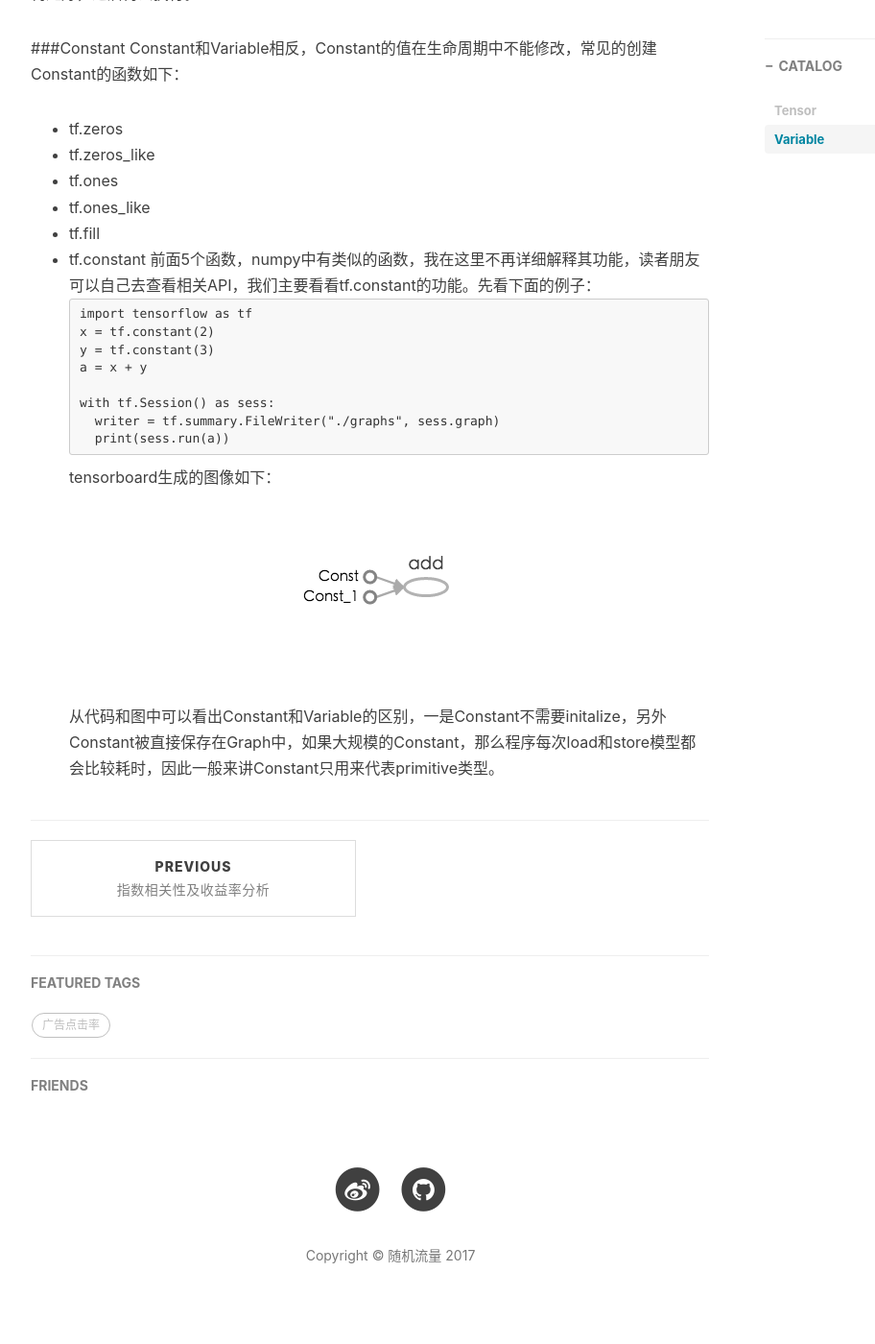
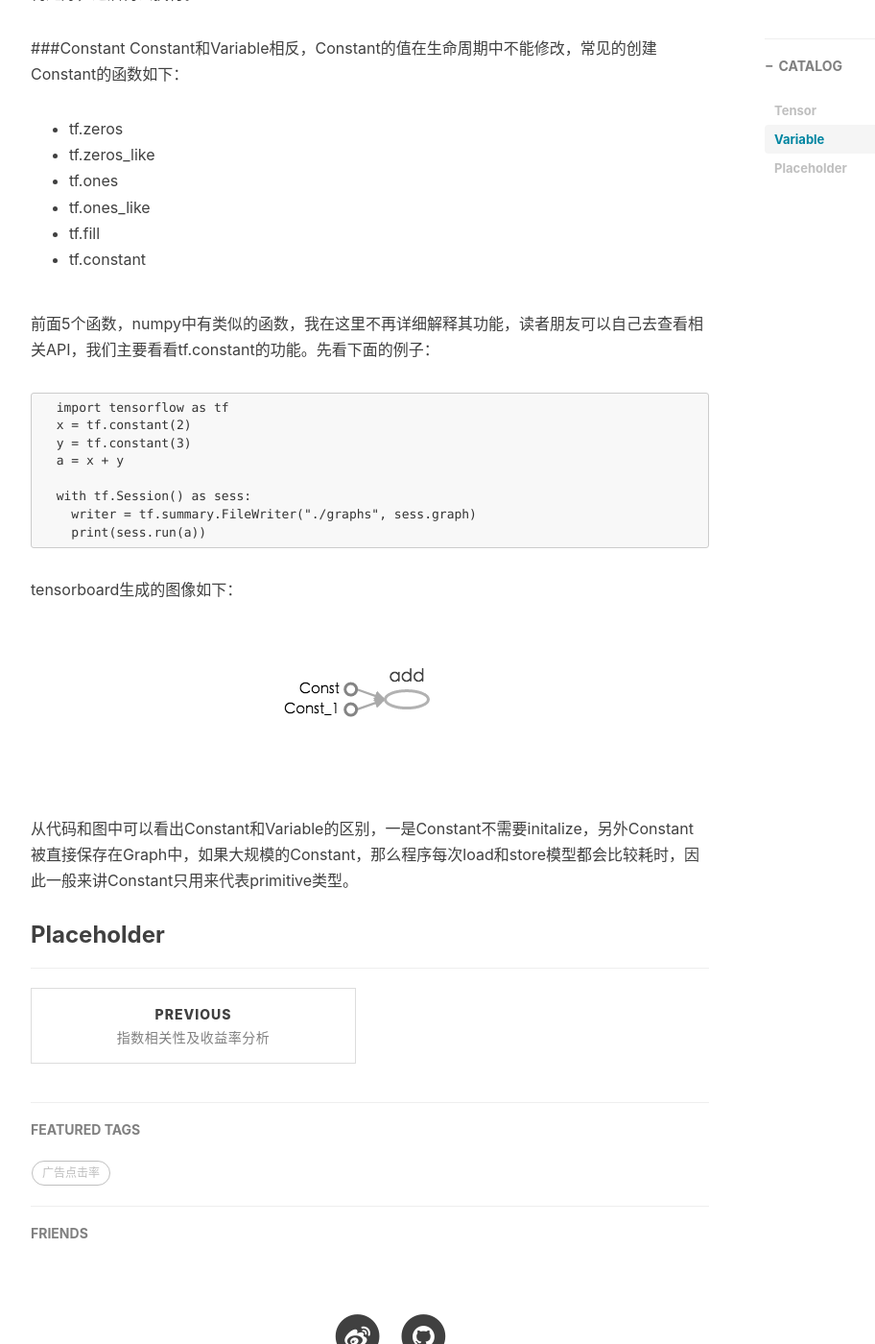
Before and after one commit to tongming/tongming.github.io, a Jekyll site: the page built from _posts/2017-08-16-tensorflow-chapter1.md, in a window 1280 px wide and 1400 px high, scrolled down 2346 px. Shown: the whole window at 96% size, without its empty margins (233-1145 px from the left). Built offline with Jekyll 4.4.1, drawn with Linux system fonts in a browser that asks for light colours; nearby versions of some CDN libraries; comment, search, counter and statistics services are not loaded.

Commit message:
add placeholder

````diff
--- a/_posts/2017-08-16-tensorflow-chapter1.md
+++ b/_posts/2017-08-16-tensorflow-chapter1.md
@@ -66,6 +66,7 @@ Constant和Variable相反，Constant的值在生命周期中不能修改，常
 - tf.ones_like
 - tf.fill
 - tf.constant
+
 前面5个函数，numpy中有类似的函数，我在这里不再详细解释其功能，读者朋友可以自己去查看相关API，我们主要看看tf.constant的功能。先看下面的例子：
 ```
   import tensorflow as tf
@@ -80,3 +81,5 @@ Constant和Variable相反，Constant的值在生命周期中不能修改，常
 tensorboard生成的图像如下：
 ![avatar](/img/tensor_cha1_2.png)
 从代码和图中可以看出Constant和Variable的区别，一是Constant不需要initalize，另外Constant被直接保存在Graph中，如果大规模的Constant，那么程序每次load和store模型都会比较耗时，因此一般来讲Constant只用来代表primitive类型。
+
+### Placeholder
````
